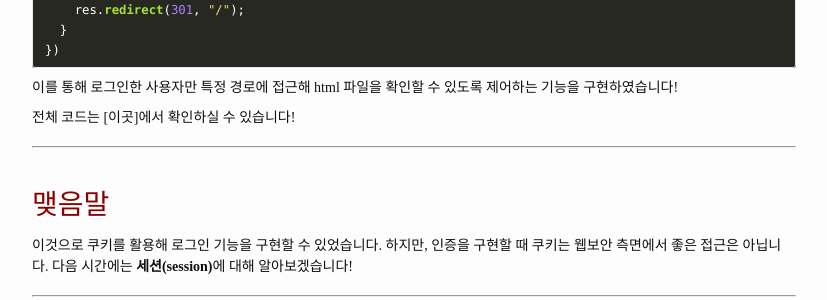
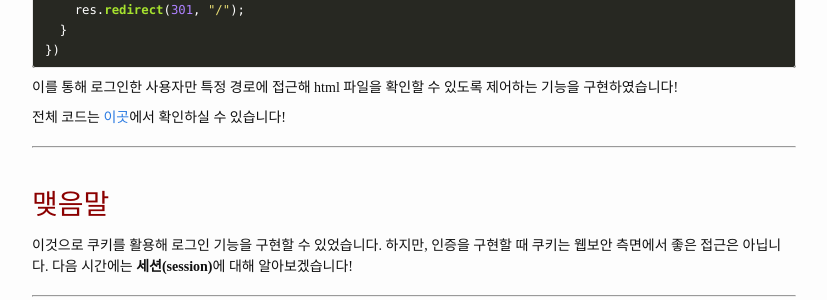
Before and after one commit to PoApper/backend-seminar, a Jekyll site: the page built from _posts/2020-12-04-BackEnd-Seminar8-1.md, in a window 1280 px wide and 900 px high, scrolled down 4169 px. Shown: the part 377-677 px from the top of the window, without its empty margins (226-1053 px from the left). Built offline with Jekyll 4.4.1, drawn with Linux system fonts in a browser that asks for light colours; some web fonts are replaced; part of the change alters nothing that is shown.

```diff
--- a/_posts/2020-12-04-BackEnd-Seminar8-1.md
+++ b/_posts/2020-12-04-BackEnd-Seminar8-1.md
@@ -262,7 +262,7 @@ app.get('/secret', (req, res) => {
 
 이를 통해 로그인한 사용자만 특정 경로에 접근해 html 파일을 확인할 수 있도록 제어하는 기능을 구현하였습니다!
 
-전체 코드는 [이곳]에서 확인하실 수 있습니다!
+전체 코드는 [이곳](https://github.com/BlueHorn07/poapper-backend/blob/master/assets/example/login.zip)에서 확인하실 수 있습니다!
 
 <hr>
 
```
